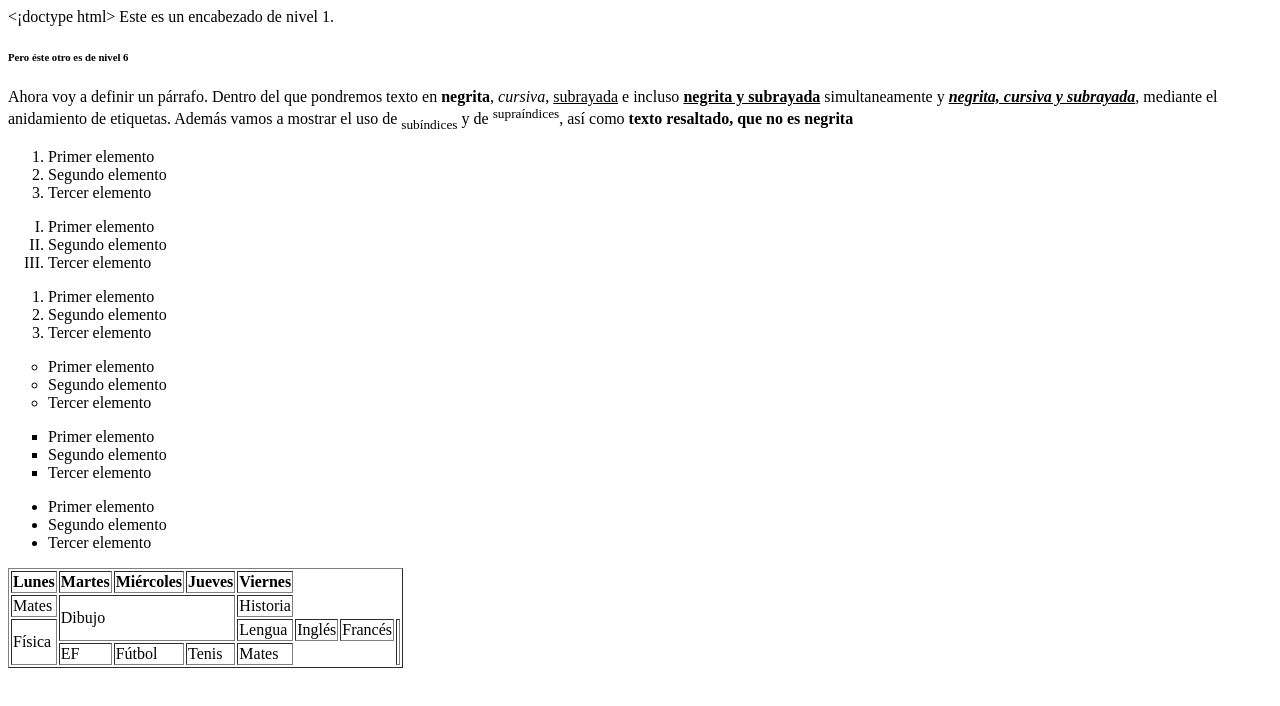
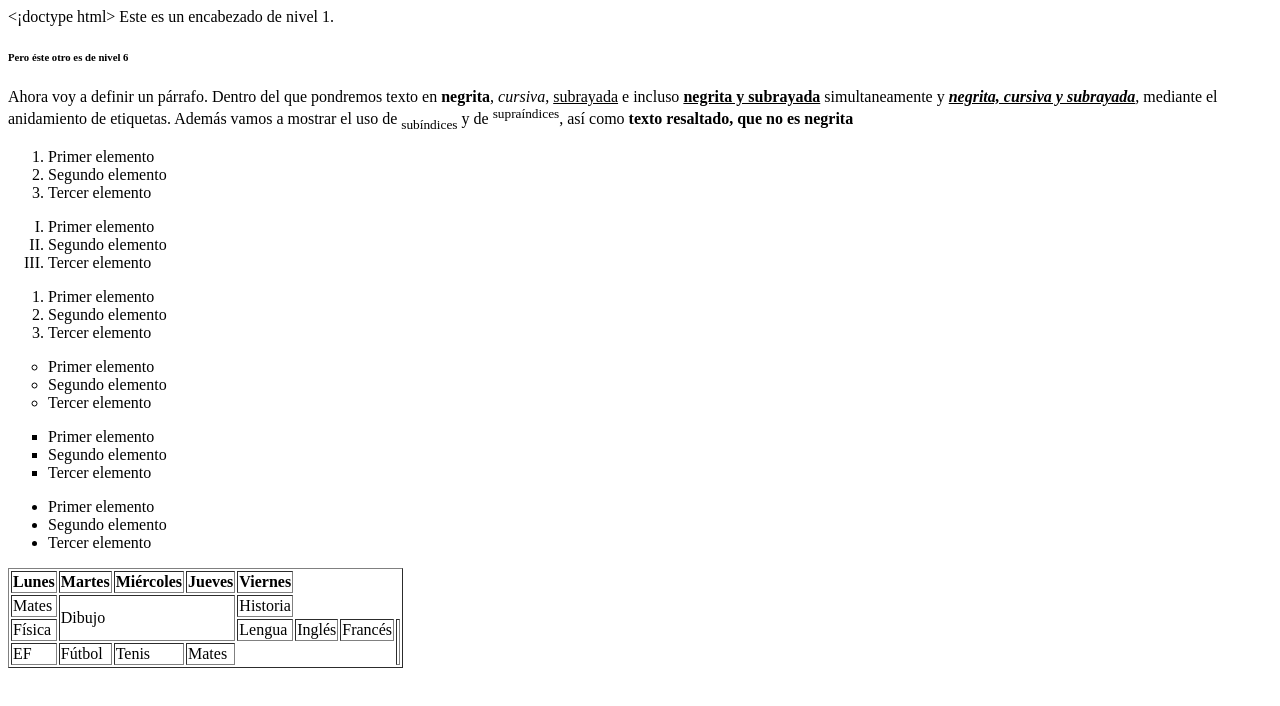
Before and after one commit to poley777/poley777.github.io, a plain HTML site: page ejemplos.html in a window 1280 px wide. Drawn offline with Linux system fonts and the light colour scheme.

Commit message:
Update ejemplos.html

```diff
--- a/ejemplos.html
+++ b/ejemplos.html
@@ -54,7 +54,7 @@ así como <strong>texto resaltado, que no es negrita</strong></p>
       <td rowspan="2" colspan="3">Dibujo</td>
       <td rowpan="3"> Historia</td>
     <tr>
-      <td rowspan="3">Física</td>
+      <td>Física</td>
       <td>Lengua</td>
       <td>Inglés</td>
       <td>Francés</td>
```
